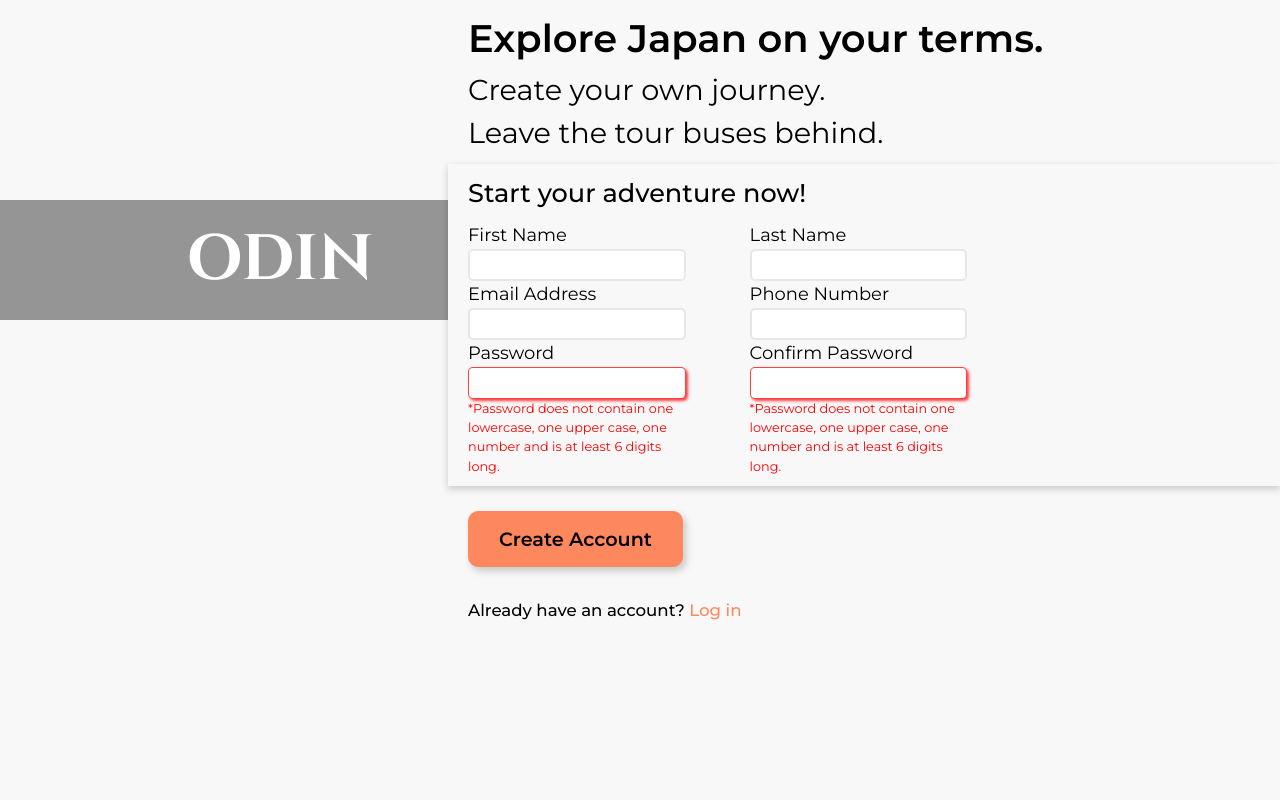
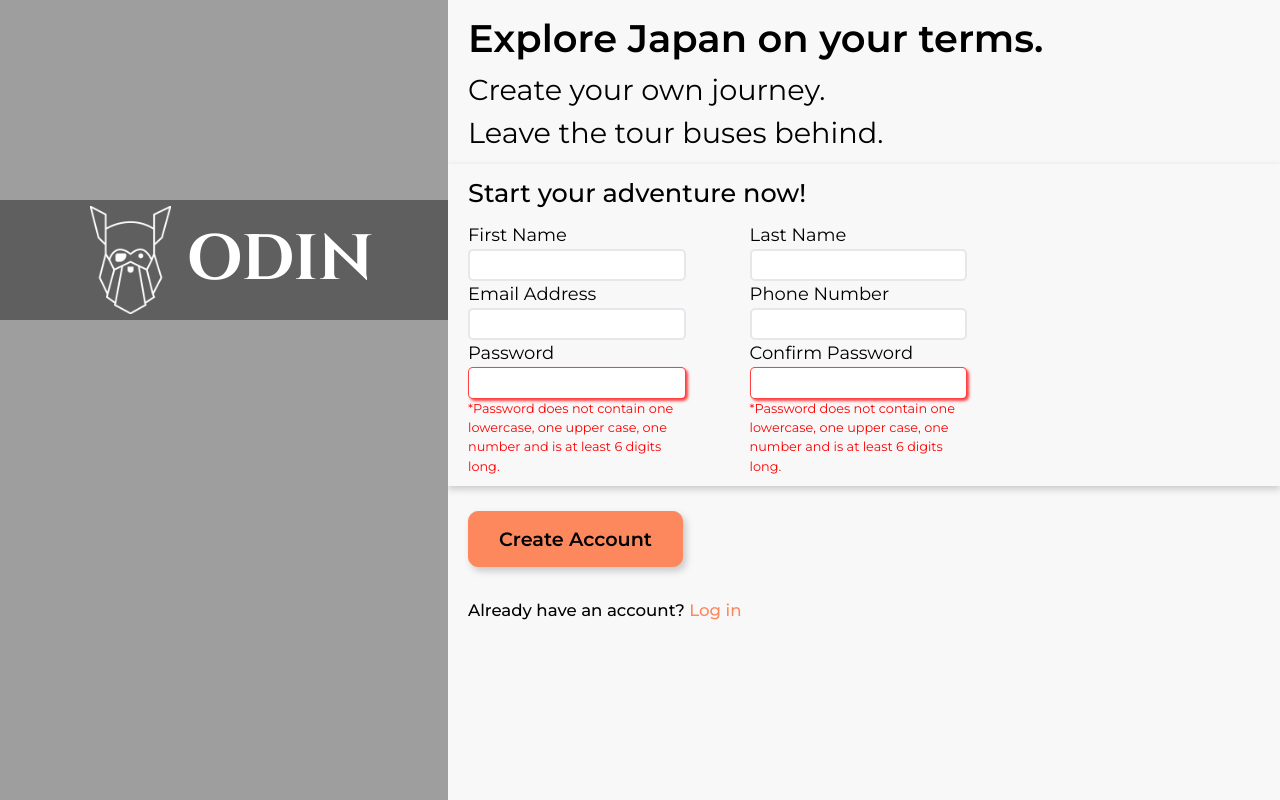
Before and after one commit to BenjaminMuffett/odin-sign-up-form, a plain HTML site: page index.html in a window 1280 px wide. Drawn offline with Linux system fonts and the light colour scheme; the site is published under a folder, as on GitHub Pages, so addresses that start at the root find nothing.

Commit message:
Modify css for image to display via gitpages

```diff
--- a/style.css
+++ b/style.css
@@ -25,7 +25,7 @@ body {
   }
 
 .background-image {
-    background-image: url(/assets/Images/torigates.jpg);
+    background-image: url(assets/Images/torigates.jpg);
     background-size: cover;
     min-width: 35vw;
     min-height: 100vh;
@@ -44,7 +44,7 @@ body {
 }
 
 .odin-img {
-    background-image: url(/assets/Images/odin-lined.png);
+    background-image: url(assets/Images/odin-lined.png);
     background-repeat: no-repeat;
     background-size: contain;
     background-position: center;
```
